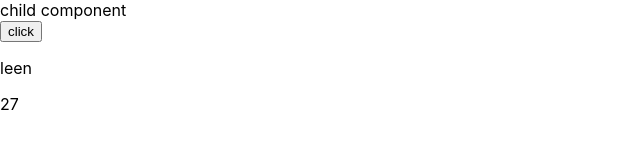
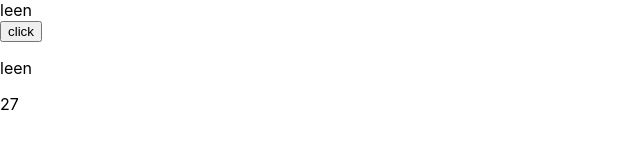
Before and after one commit to layanabushaweesh/simple-react-app, a React (Create React App) app: page / in a window 1280 px wide. Shown: the top 160 px of the page, without its empty margins (0-640 px from the left). Built offline with nearby package versions, Linux system fonts and the light colour scheme.

Commit message:
statefull vs stateless

```diff
--- a/src/App.js
+++ b/src/App.js
@@ -24,7 +24,7 @@ class App extends Component {
       <div className="app">
         {/* like this i call the component */}
         {/*  nested component *component inside component*/}
-        < Child />
+        < Child test={this.state.name} />
         {/* dynamic data */}
         {/* { this.Test()} */}
         <button onClick={this.handleClick}> click</button>
--- a/src/child.js
+++ b/src/child.js
@@ -1,12 +1,12 @@
 import React , { Component } from "react";
 
-class Child extends Component {
-    render() {
+const Child =  (props) =>
+    {
         return(
             <div>
-                child component
+                {props.test}
             </div>
         )
     }
-}
+
 export default Child;
```
